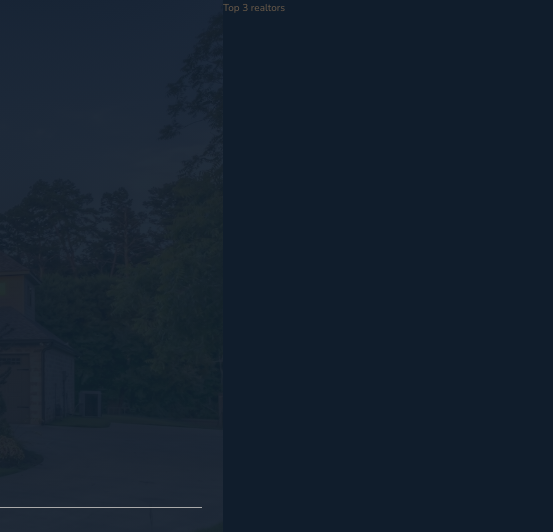
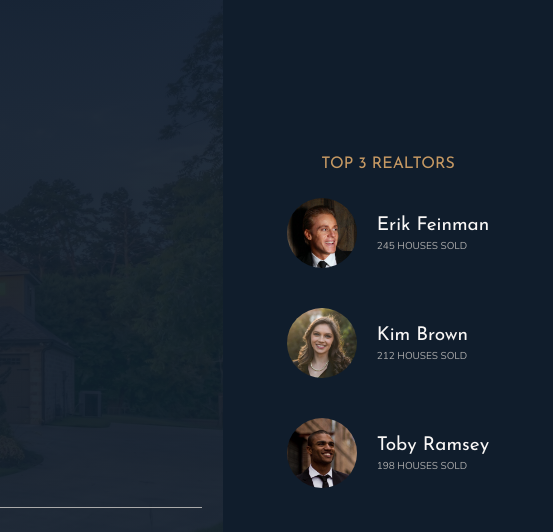
Before and after one commit to SheepNDW/Nexter, a plain HTML site: page index.html in a window 1280 px wide. Shown: the top 532 px of the page, 727-1280 px from the left. Drawn offline with nearby package versions, Linux system fonts and the light colour scheme.

Commit message:
feat: build the realtors section

```diff
--- a/index.html
+++ b/index.html
@@ -33,7 +33,26 @@
       </div>
     </header>
 
-    <div class="realtors">Top 3 realtors</div>
+    <div class="realtors">
+      <h3 class="heading-3">Top 3 Realtors</h3>
+      <div class="realtors__list">
+        <img src="img/realtor-1.jpeg" alt="Realtor" class="realtors__img" />
+        <div class="realtors__details">
+          <h4 class="heading-4 heading-4--light">Erik Feinman</h4>
+          <p class="realtors__sold">245 houses sold</p>
+        </div>
+        <img src="img/realtor-2.jpeg" alt="Realtor" class="realtors__img" />
+        <div class="realtors__details">
+          <h4 class="heading-4 heading-4--light">Kim Brown</h4>
+          <p class="realtors__sold">212 houses sold</p>
+        </div>
+        <img src="img/realtor-3.jpeg" alt="Realtor" class="realtors__img" />
+        <div class="realtors__details">
+          <h4 class="heading-4 heading-4--light">Toby Ramsey</h4>
+          <p class="realtors__sold">198 houses sold</p>
+        </div>
+      </div>
+    </div>
 
     <section class="features">
       <div class="feature">
--- a/scss/_realtors.scss
+++ b/scss/_realtors.scss
@@ -1,4 +1,31 @@
 .realtors {
   background-color: $color-secondary;
   grid-column: col-start 7 / full-end;
+  padding: 3rem;
+
+  display: grid;
+  align-content: center;
+  justify-content: center;
+  justify-items: center;
+  row-gap: 2rem;
+
+  &__list {
+    display: grid;
+    grid-template-columns: min-content max-content;
+    column-gap: 2rem;
+    row-gap: 5vh;
+    align-items: center;
+  }
+
+  &__img {
+    display: block;
+    width: 7rem;
+    border-radius: 50%;
+  }
+
+  &__sold {
+    text-transform: uppercase;
+    color: $color-grey-light-2;
+    margin-top: -3px;
+  }
 }
```
Also changed, not shown: css/main.css, 1 other file.
